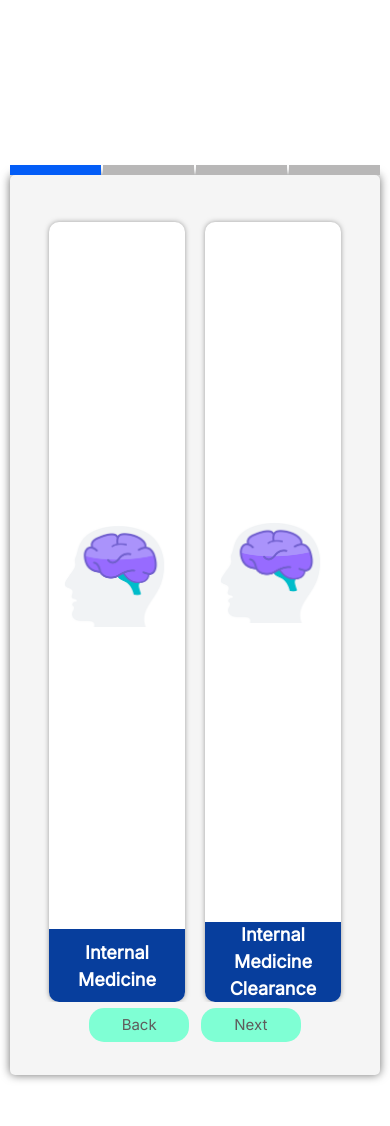
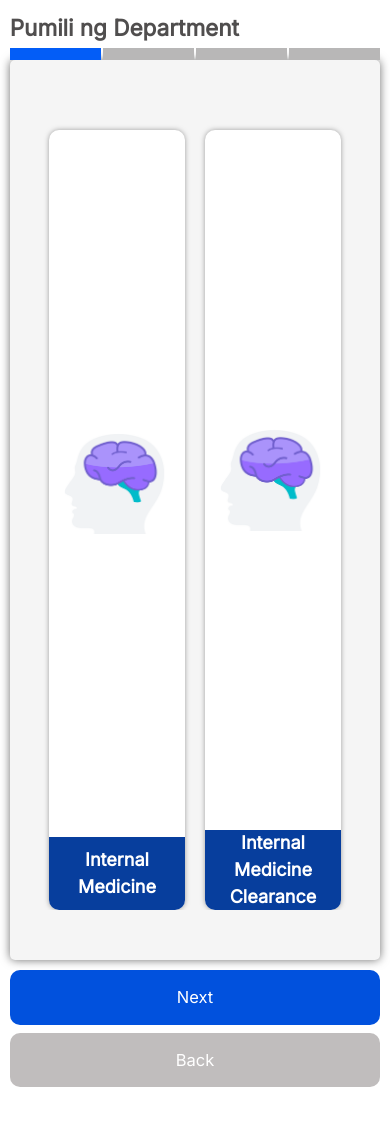
Before and after one commit to jeramie-santos/iSchedule, a PHP site: page /page/schedule.html in a window 390 px wide. Shown: the part 70-1196 px from the top of the page. Run offline with PHP 8.4, Linux system fonts and the light colour scheme.

Commit message:
Finish first part of multipart form
Finished the mobile layout for the first part of multipart
form.

```diff
--- a/css/schedule.css
+++ b/css/schedule.css
@@ -206,25 +206,32 @@ main {
   height: 100%;
   display: flex;
   flex-flow: column;
-  justify-content: center;
+  justify-content: flex-start;
   align-items: center;
+}
+
+form {
+  display: flex;
+  flex-flow: column;
+  justify-content: flex-start;
+  height: 95vh;
+  width: 95vw;
 }
 
 .form-container {
   width: 95vw;
-  height: 85vh;
+  height: 75vh;
   display: flex;
   flex-flow: column;
   justify-content: flex-start;
   align-items: center;
   max-width: 1600px;
 }
-.form-container form {
+.form-container .form__form-parts {
   /* border: 1px solid black; */
   background-color: whitesmoke;
   border-radius: 5px;
   width: 100%;
-  height: 100%;
   max-width: 1600px;
   max-height: 900px;
   box-shadow: 0 0 10px rgba(0, 0, 0, 0.569);
@@ -234,7 +241,7 @@ main {
   align-items: center;
 }
 
-form input {
+.form__form-parts input {
   width: 200px;
   border-radius: 15px;
   padding: 5px;
@@ -243,12 +250,13 @@ form input {
 
 .progression {
   width: 95vw;
-  height: 30px;
+  height: 60px;
   display: flex;
   flex-flow: row nowrap;
   gap: 0.5vw;
   justify-content: center;
   align-items: flex-end;
+  position: relative;
 }
 .progression .progression__step {
   background-color: rgb(184, 183, 183);
@@ -260,6 +268,14 @@ form input {
   transition-duration: 500ms;
   min-height: 10px;
 }
+.progression .mobile-label {
+  position: absolute;
+  left: 0;
+  bottom: 15px;
+  font-weight: 700;
+  font-size: 1.5rem;
+  transition-duration: 500ms;
+}
 
 .progression__title {
   display: none;
@@ -269,21 +285,38 @@ form input {
 
 .form__btn-container {
   display: flex;
-  flex-flow: row nowrap;
-  margin: 1vw;
+  flex-flow: column;
+  justify-content: center;
+  align-items: center;
   gap: 2vw;
+  margin: 10px 0;
 }
 .form__btn-container .btn {
-  width: 10vw;
+  width: 100%;
+  padding: 15px;
   background-color: aquamarine;
   border: none;
-  border-radius: 15px;
+  border-radius: 10px;
   color: rgb(95, 92, 92);
   min-width: 100px;
+  max-width: 500px;
+  color: white;
+  font-weight: 500;
+  font-size: 1.1rem;
 }
-.form__btn-container .btn:hover {
+.form__btn-container .btn-next {
+  background-color: rgb(1, 81, 221);
+}
+.form__btn-container .btn-back {
+  background-color: rgb(192, 189, 189);
+}
+.form__btn-container .btn-next:hover {
   cursor: pointer;
-  background-color: rgb(22, 230, 161);
+  background-color: rgb(13, 81, 198);
+}
+.form__btn-container .btn-back:hover {
+  cursor: pointer;
+  background-color: rgb(168, 169, 170);
 }
 
 .progression .answered {
@@ -303,7 +336,15 @@ form input {
   .progression__title {
     display: flex;
   }
+  .mobile-label {
+    display: none;
+  }
 }
+.form__form-parts {
+  min-height: 350px;
+  height: 60vh;
+}
+
 .first {
   height: 100%;
   width: 100%;
--- a/js/schedule.js
+++ b/js/schedule.js
@@ -4,6 +4,7 @@ const next = document.querySelector('.btn-next');
 const forms = document.querySelectorAll('.form-part');
 const progression = document.querySelectorAll('.progression__step');
 const logo = document.querySelector('.header__logo-container');
+const mobileLabel = document.querySelector('.mobile-label');
 
 logo.addEventListener('click', ()=>{
     window.location.href = './../index.html';
@@ -33,12 +34,14 @@ function proceed(){
     forms.forEach((item)=>{
         item.style.display = 'none'
     });
-
     // progression.forEach((item)=>{
     //     item.classList.remove('active');
     // });
-
     progression[stepStatus].classList.add('answered');
     forms[stepStatus].style.display = 'flex';
 
+    if(stepStatus == 0) mobileLabel.innerHTML = 'Pumili ng Department';
+    else if(stepStatus == 1) mobileLabel.innerHTML = 'Personal na Impormasyon';
+    else if(stepStatus == 2) mobileLabel.innerHTML = 'Iskedyul ng Appointment';
+    else if(stepStatus == 3) mobileLabel.innerHTML = 'Review ng Impormasyon';
 }
--- a/page/schedule.html
+++ b/page/schedule.html
@@ -49,16 +49,15 @@ element and dun ilagay yung laman tapos sa baba nun yung button group. Yung pare
     </header>
     <main>
         <div class="progression">
-            <div class="progression__step progression__step1 answered"><span class="progression__title">Department</span></div>
-            <div class="progression__step progression__step2"><span class="progression__title">Information</span></div>
-            <div class="progression__step progression__step3"><span class="progression__title">Schedule</span></div>
-            <div class="progression__step progression__step4"><span class="progression__title">Review</span></div>
+            <div class="mobile-label">Pumili ng Department</div>
+            <div class="progression__step progression__step1 answered"><span class="progression__title">Pumili ng Department</span></div>
+            <div class="progression__step progression__step2"><span class="progression__title">Personal na Impormasyon</span></div>
+            <div class="progression__step progression__step3"><span class="progression__title">Iskedyul ng Appointment</span></div>
+            <div class="progression__step progression__step4"><span class="progression__title">Review ng Impormasyon</span></div>
         </div>
         <div class="form-container">
             <form action="">
-                <!-- <input id="input" type="text">
-                <div onclick="boom()" id="test"> test</div>
-                <input type="submit"> -->
+                <div class="form__form-parts">
                     <div class="form-part first">
                         <div id="dept_0" class="form__card">
                             <div class="form__img-container">
@@ -174,9 +173,13 @@ element and dun ilagay yung laman tapos sa baba nun yung button group. Yung pare
                         <input type="text" placeholder="Gender">
                         <input type="text" placeholder="Birthday">
                     </div>
+                </div>
+                <!-- <input id="input" type="text">
+                <div onclick="boom()" id="test"> test</div>
+                <input type="submit"> -->
                 <div class="form__btn-container">
+                    <input class="btn btn-next" type="button" value="Next">
                     <input class="btn btn-back" type="button" value="Back">
-                    <input class="btn btn-next" type="button" value="Next">
                 </div>
             </form>
         </div>
--- a/scss/schedule.scss
+++ b/scss/schedule.scss
@@ -214,13 +214,21 @@ main{
     height: 100%;
     display: flex;
     flex-flow: column;
-    justify-content: center;
+    justify-content: flex-start;
     align-items: center;
+}
+
+form{
+    display: flex;
+    flex-flow: column;
+    justify-content: flex-start;
+    height: 95vh;
+    width: 95vw;
 }
 
 .form-container{
     width: 95vw;
-    height: 85vh;
+    height: 75vh;
     display: flex;
     flex-flow: column;
     justify-content: flex-start;
@@ -228,12 +236,11 @@ main{
     max-width: 1600px;
     //min-height: 900px;
 
-    form{
+    .form__form-parts{
         /* border: 1px solid black; */
         background-color: whitesmoke;
         border-radius: 5px;
         width: 100%;
-        height: 100%;
         max-width: 1600px;
         max-height: 900px;
         box-shadow: 0 0 10px rgba(0, 0, 0, 0.569);
@@ -244,8 +251,7 @@ main{
     }
 }
 
-form{
-
+.form__form-parts{
     input{
         width: 200px;
         border-radius: 15px;
@@ -256,12 +262,13 @@ form{
 
 .progression{
     width: 95vw;
-    height: 30px;
+    height: 60px;
     display: flex;
     flex-flow: row nowrap;
     gap: 0.5vw;
     justify-content: center;
     align-items: flex-end;
+    position: relative;
 
     .progression__step{
         background-color: rgb(184, 183, 183);
@@ -273,6 +280,15 @@ form{
         transition-duration: 500ms;
         min-height: 10px;
     }
+
+    .mobile-label{
+        position: absolute;
+        left: 0;
+        bottom: 15px;
+        font-weight: 700;
+        font-size: 1.5rem;
+        transition-duration: 500ms;
+    }
 }
 
 .progression__title{
@@ -283,24 +299,45 @@ form{
 
 .form__btn-container{
     display: flex;
-    flex-flow: row nowrap;
-    margin: 1vw;
+    flex-flow: column;
+    justify-content: center;
+    align-items: center;
     gap: 2vw;
+    margin: 10px 0;
 
     .btn{
-        width: 10vw;
+        width: 100%;
+        padding: 15px;
         background-color: aquamarine;
         border: none;
-        border-radius: 15px;
+        border-radius: 10px;
         color: rgb(95, 92, 92);
         min-width: 100px;
+        max-width: 500px;
+        color: white;
+        font-weight: 500;
+        font-size: 1.1rem;
     }
 
-    .btn:hover{
+    .btn-next{
+        background-color: $primary-alt;
+    }
+
+    .btn-back{
+        background-color: rgb(192, 189, 189);
+    }
+
+    .btn-next:hover{
         cursor: pointer;
-        background-color: rgb(22, 230, 161);
+        background-color: rgb(13, 81, 198);
+    }
+
+    .btn-back:hover{
+        cursor: pointer;
+        background-color: rgb(168, 169, 170);
     }
 }
+
 
 .progression{
     .answered{
@@ -326,6 +363,16 @@ form{
     .progression__title{
         display: flex;
     }
+
+    .mobile-label{
+        display: none;
+    }
+
+}
+
+.form__form-parts{
+    min-height: 350px;
+    height: 60vh;
 
 }
 
```
Also changed, not shown: 1 other file. Lines whose indentation alone changed are shown as unchanged.
